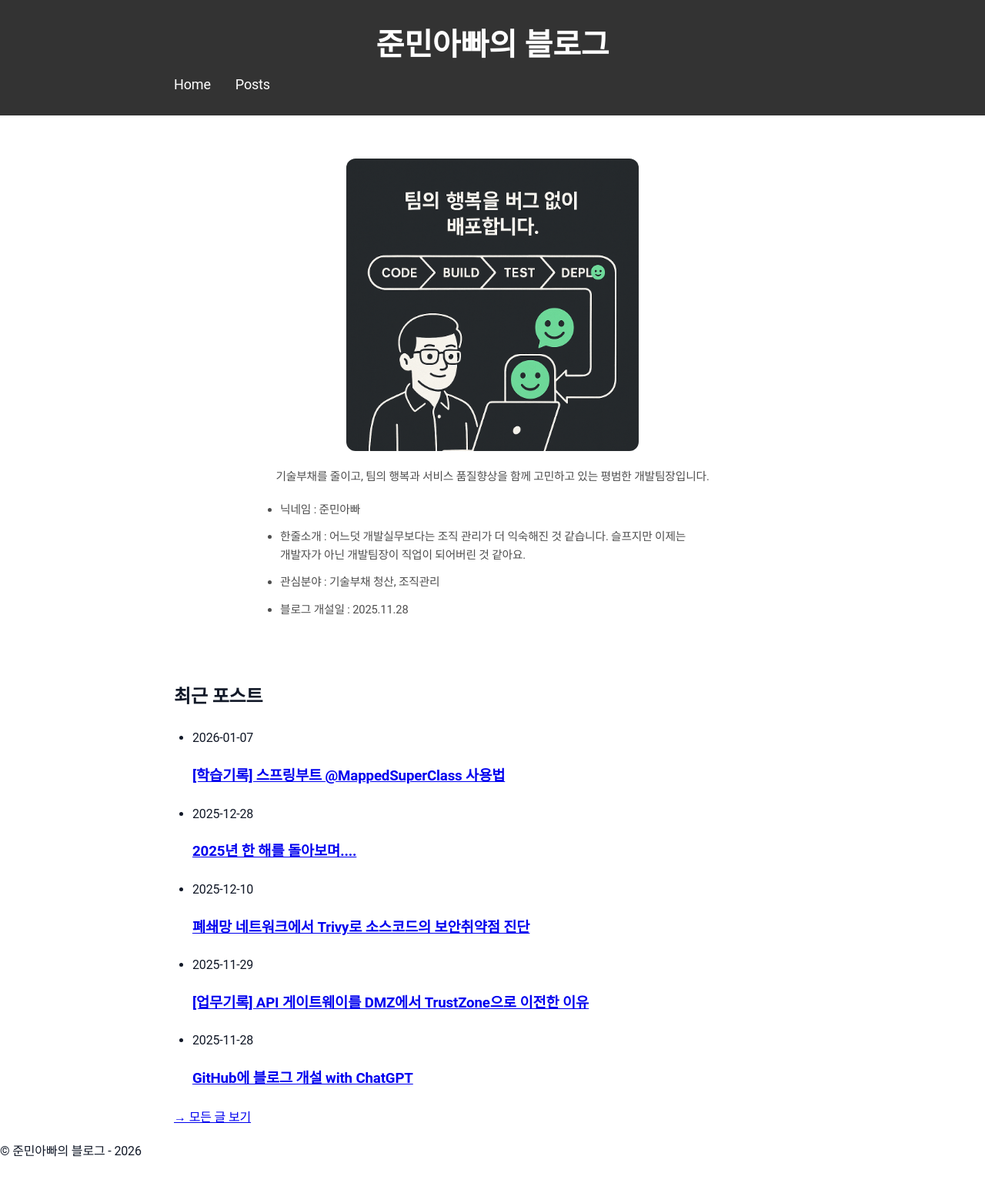
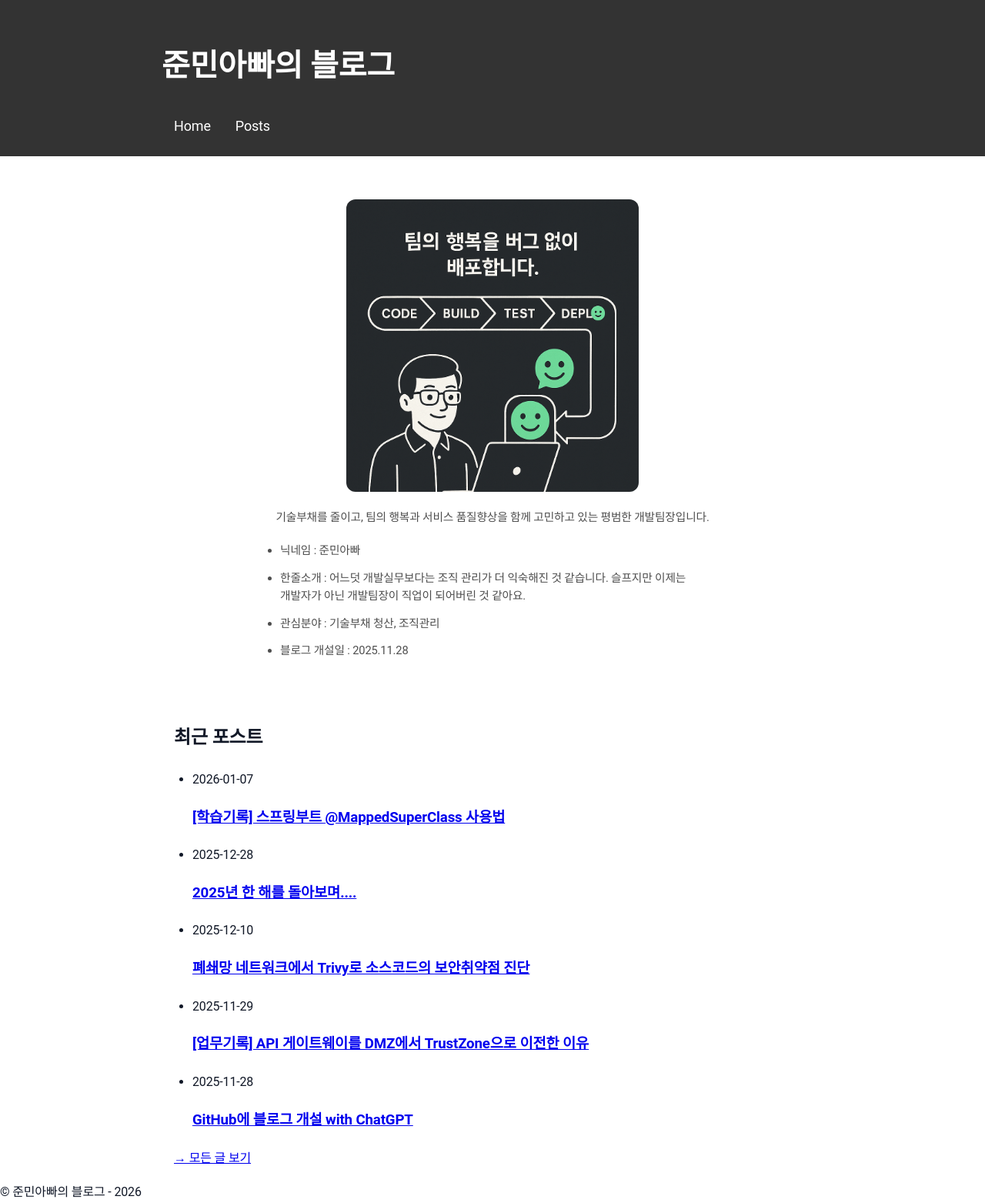
Before and after one commit to sanghoon-lee/sanghoon-lee.github.io, a Jekyll site: the page built from index.md, in a window 1280 px wide. Shown: the whole page at 77% size. Built offline with Jekyll 4.4.1, drawn with Linux system fonts in a browser that asks for light colours; before the commit the page ends 1510 px from its top, so only the background shows below that.

Commit message:
main.scss 수정

```diff
--- a/assets/main.scss
+++ b/assets/main.scss
@@ -47,12 +47,13 @@ body {
 .site-title {
   font-size: 2.5rem;
   font-weight: bold;
-  margin: 0;
-  padding-left: 1rem; /* 왼쪽 여백 추가 */
-  padding-right: 1rem; /* 오른쪽 여백 추가 */
-  max-width: var(--content-max); /* 본문 폭에 맞추기 */
+  display: flex;
+  justify-content: flex-start; /* 메뉴 항목을 왼쪽 정렬 */
+  padding: 0;
+  max-width: var(--content-max); /* 본문과 동일한 폭 */
   margin-left: auto;
-  margin-right: auto; /* 중앙 정렬 */
+  margin-right: auto;
+  position: relative;
 }
 
 .site-title a {
```
